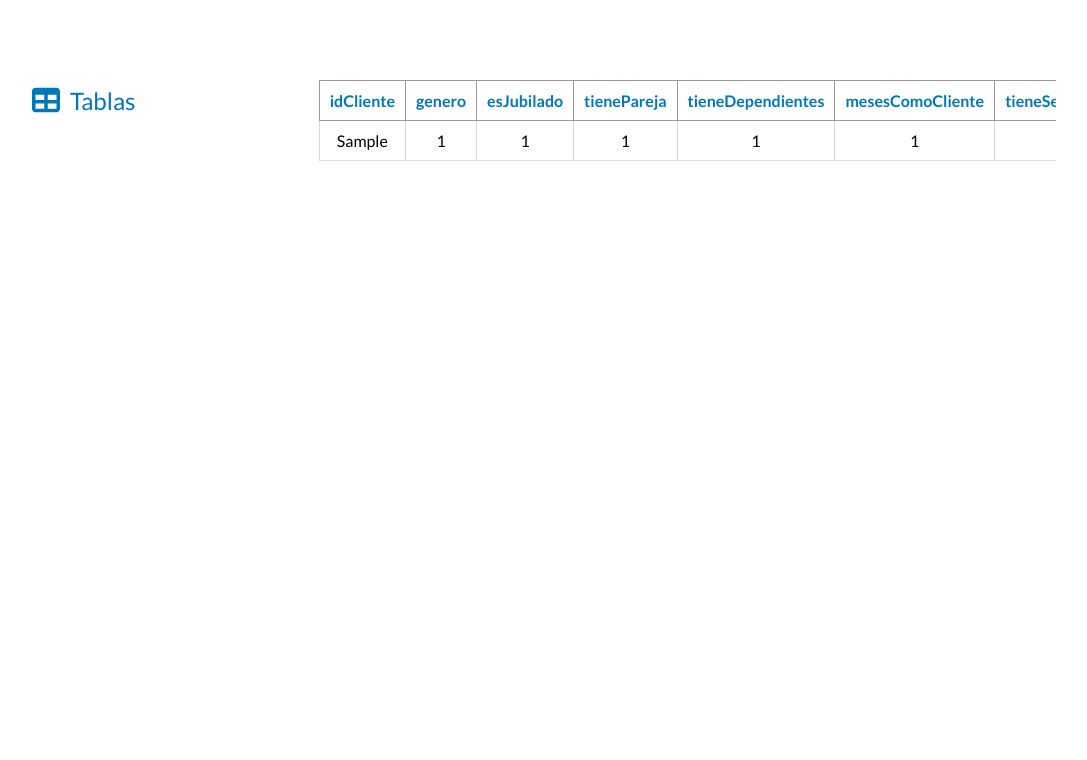
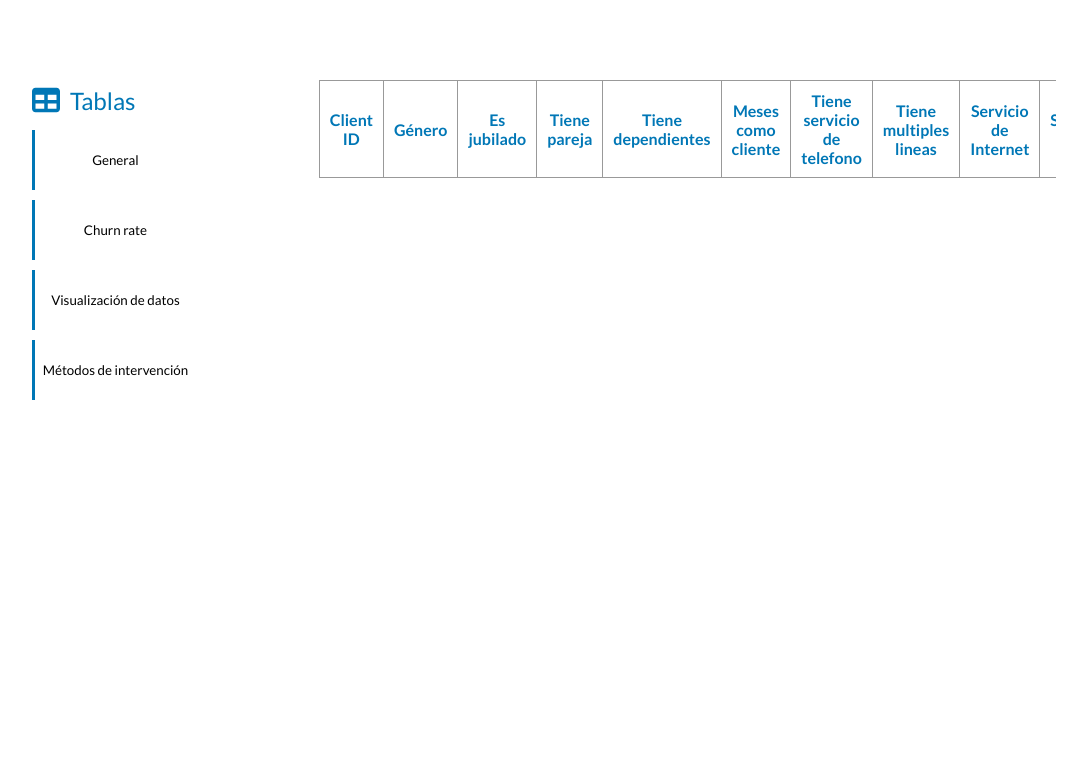
Before and after one commit to OscarEDiaz/NaatikFinal, a PHP site: page /churn.php in a window 1280 px wide. Shown: the part 120-880 px from the top of the page, without its empty margins (96-1183 px from the left). Run offline with PHP 8.4, Linux system fonts and the light colour scheme; data comes from the database, SQL or seed files in the repository; tables that the repository leaves empty hold one stand-in row (values such as "Sample post"); lists and menus that the app fills with data are empty.

Commit message:
cambios a churn

```diff
--- /dev/null
+++ b/PHP/credentials.php
@@ -0,0 +1,5 @@
+<?php
+    $DBName = "2005B_07";
+    $DBUser = "root";
+    $DBPass = 'cacadevaca';
+?>
--- /dev/null
+++ b/PHP/viewContent.php
@@ -0,0 +1,140 @@
+<?php
+
+function generalContent($connection){
+    $headersList = array(
+        "Client ID",
+        "Género",
+        "Es jubilado",
+        "Tiene pareja",
+        "Tiene dependientes",
+        "Meses como cliente",
+        "Tiene servicio de telefono",
+        "Tiene multiples lineas",
+        "Servicio de Internet",
+        "Seguridad en linea",
+        "Backup en linea",
+        "Proteccion dispositivo",
+        "Soporte técnico",
+        "Streaming de TV",
+        "Streaming de Peliculas",
+        "Contrato",
+        "Factura electronica",
+        "Metodo pago",
+        "Cargo mensual ($)",
+        "Cargos totales ($)",
+        "Probabilidad de abandono ($)"
+    );
+
+    echo "<table class='churn'>";
+
+    echo "<tr>";
+    foreach($headersList as $header){
+        echo "<th class='churn-header'> $header </th>";
+    }
+    echo "</tr>";
+
+    $query =
+    "select idCliente, genero, esJubilado, tienePareja, tieneDependientes, mesesComoCliente, tieneServTelefono, tieneMulLineas, internet, seguridadEnLinea, backupEnLinea, proteccionDispositivo, soporteTecnico, streamingTV, streamingPeliculas, contrato, facturaElectronica, pago, cargoMensual, cargosTotales, abandono from naatik_clientes natural join naatik_tipoContrato natural join naatik_tipoInternet natural join naatik_tipoPago;";
+    $resultados = $connection -> prepare($query);
+    $resultados -> execute();
+    $resultados = ($resultados -> fetchAll(PDO::FETCH_ASSOC));
+    foreach ($resultados as $resultado) {
+        echo "<tr>";
+        foreach ($resultado as $key => $value){
+            switch($key){
+                case "genero":
+                    $s = (($value) ? "Hombre" : "Mujer");
+                    echo "<td class='churn-data'>".$s."</td>";
+                    break;
+
+                case "esJubilado":
+                case "tienePareja":
+                case "tieneDependientes":
+                case "tieneServTelefono":
+                case "facturaElectronica":
+                    $s = (($value) ? "Sí" : "No");
+                    echo "<td class='churn-data'>".$s."</td>";
+                    break;
+                case "tieneMulLineas":
+                    if($value == 0)
+                        $s = "No";
+                    elseif($value == 1)
+                        $s = "Sí";
+                    else
+                        $s = "Sin servicio de teléfono";
+                    echo "<td class='churn-data'>".$s."</td>";
+                    break;
+                case "seguridadEnLinea":
+                case "backupEnLinea":
+                case "proteccionDispositivo":
+                case "soporteTecnico":
+                case "streamingTV":
+                case "streamingPeliculas":
+                    if($value == 0)
+                        $s = "No";
+                    elseif($value == 1)
+                        $s = "Sí";
+                    else
+                        $s = "Sin servicio de internet";
+                        echo "<td class='churn-data'> $s</td>";
+                        break;
+                default:
+                    echo "<td class='churn-data'> $value </td>";
+                }
+            }
+        echo "</tr>";
+    }
+
+    echo "</table>";
+}
+
+function churnContent($connection){
+    ?>
+    <form action="churn.php?selectedTable=Churn+rate" method="POST">
+        <label for="sortby">Ordenar por</label>
+        <select id='sortby' onchange='this.form.submit()' name='sorting'>
+            <option value="1">Client ID - Menor a mayor</option>
+            <option value="2">Client ID - Mayor a menor</option>
+            <option value="3">Churn rate - Menor a mayor</option>
+            <option value="4">Churn rate - Mayor a menor</option>
+        </select>
+        <noscript><input type="submit" value="Submit"></noscript>
+    </form>
+
+    <table class='churn'>
+        <tr>
+            <th class='churn-header'> Client ID </th>
+            <th class='churn-header'> % de Abandono </th>
+        </tr>
+
+    <?php
+    $sortingSelected = (isset($_POST['sorting'])) ? $_POST['sorting'] : 1;
+    switch($sortingSelected){
+        case 1:
+            $sqlSort = "order by idCliente";
+            break;
+        case 2:
+            $sqlSort = "order by idCliente desc";
+            break;
+        case 3:
+            $sqlSort = "order by abandono";
+            break;
+        case 4:
+            $sqlSort = "order by abandono desc";
+            break;
+    }
+    $query = "select idCliente, abandono from naatik_clientes $sqlSort";
+    $resultados = $connection -> prepare($query);
+    $resultados -> execute();
+    $resultados = $resultados -> fetchAll(PDO::FETCH_ASSOC);
+
+    foreach($resultados as $resultado){
+        echo "<tr>";
+        foreach($resultado as $key => $value){
+            echo "<td class='churn-data'> $value </td>";
+        }
+        echo "</tr>";
+    }
+    echo "</table>";
+}
+?>
--- a/churn.php
+++ b/churn.php
@@ -1,39 +1,19 @@
 <?php
-    $DBName = "Naatik";
-    $DBUser = "Oscar";
-    $DBPass = 'oscar123';
-    $connection = new PDO("mysql:host=localhost;dbname=$DBName", $DBUser, $DBPass,
-
+    require_once "PHP/credentials.php";
+    $GLOBALS['connection'] = new PDO("mysql:host=localhost;dbname=$DBName", $DBUser, $DBPass,
     array(
         PDO::ATTR_ERRMODE => PDO::ERRMODE_EXCEPTION,
         PDO::ATTR_EMULATE_PREPARES => false)
     );
 
-    $sql_tables = $connection -> prepare("SHOW TABLES FROM Naatik");
-    $sql_tables -> execute();
-    $tablesNames = $sql_tables -> fetchAll(PDO::FETCH_ASSOC);
-
     $tables_array = array();
 
-    foreach ($tablesNames as $index => $array) {
-        foreach ($array as $column_name => $table){
-            array_push($tables_array, $table);
-        }
-    }
-
-    $default = 'naatik_clientes';
-
-    foreach ($tables_array as $table) {
-        if(isset($_POST[$table])){
-            $default = $table;
-        }
-    }
-
-
-    $sql_headers = $connection -> prepare("SELECT COLUMN_NAME FROM INFORMATION_SCHEMA.COLUMNS WHERE TABLE_SCHEMA = 'Naatik' AND TABLE_NAME = ?");
-    $sql_headers -> execute(array($default));
-
-    $headers = $sql_headers -> fetchAll(PDO::FETCH_ASSOC);
+    $optNames = array(
+        "General",
+        "Churn rate",
+        "Visualización de datos",
+        "Métodos de intervención"
+    );
 ?>
 
 <!DOCTYPE html>
@@ -46,7 +26,7 @@
     <link rel="preconnect" href="https://fonts.googleapis.com">
     <link rel="preconnect" href="https://fonts.gstatic.com" crossorigin>
     <link href="https://fonts.googleapis.com/css2?family=Lato:wght@300;400;700;900&display=swap" rel="stylesheet">
-    <title>ChURN RATE</title>
+    <title>CHURN RATE</title>
 </head>
 <body>
     <nav class="menu-nav">
@@ -65,40 +45,30 @@
                     <svg class="table-icon" xmlns="http://www.w3.org/2000/svg" viewBox="0 0 512 512" fill="currentColor"><!--! Font Awesome Pro 6.1.1 by @fontawesome - https://fontawesome.com License - https://fontawesome.com/license (Commercial License) Copyright 2022 Fonticons, Inc. --><path d="M448 32C483.3 32 512 60.65 512 96V416C512 451.3 483.3 480 448 480H64C28.65 480 0 451.3 0 416V96C0 60.65 28.65 32 64 32H448zM224 256V160H64V256H224zM64 320V416H224V320H64zM288 416H448V320H288V416zM448 256V160H288V256H448z"/></svg>
                     <h2 class="tables-h2">Tablas</h2>
                 </div>
-                <form class="tables-names" method="POST" action="churn.php">
+                <form class="tables-names" method="GET" action="churn.php">
                     <?php
-                        foreach ($tables_array as $table){
-                            echo "<div class='table-opt'><p class='table-name'>".$table."</p><input type='submit' class='input-opt' value='' name='".$table."'></div>";
+                        foreach ($optNames as $option){
+                            echo "<div class='table-opt'><p class='table-name'> </p><input type='submit' class='input-opt' value='$option' name ='selectedTable'></div>";
                         }
                     ?>
                 </form>
             </div>
             <div class="database-table-container">
+                <?php
+                    $currentTable = (isset($_GET['selectedTable'])) ? $_GET['selectedTable'] : "General";
+                ?>
                 <div class="churn-container">
-                    <table class="churn">
-                        <tr>
-                            <?php
-                                $columnNames = array();
-                                foreach ($headers as $index => $array) {
-                                    foreach ($array as $column_name => $header){
-                                        echo "<th class='churn-header'>".$header."</th>";
-                                        array_push($columnNames, $header);
-                                    }
-                                }
-                            ?>
-                        </tr>
-                        <?php
-
-                            $query =  "SELECT * FROM $default";
-                            foreach ($connection -> query($query) as $row) {
-                                echo "<tr>";
-                                    foreach ($columnNames as $name) {
-                                        echo "<td class='churn-data'>".$row[$name]."</td>";
-                                    }
-                                echo "</tr>";
-                            }
-                        ?>
-                    </table>
+                    <?php
+                        require_once "PHP/viewContent.php";
+                        switch($currentTable){
+                            case "General":
+                                generalContent($connection);
+                                break;
+                            case "Churn rate":
+                                churnContent($connection);
+                                break;
+                        }
+                    ?>
                 </div>
             </div>
         </div>
--- a/index.php
+++ b/index.php
@@ -1,7 +1,5 @@
 <?php
-    $DBName = "Naatik";
-    $DBUser = "Oscar";
-    $DBPass = 'oscar123';
+    require_once "PHP/credentials.php";
     $connection = new PDO("mysql:host=localhost;dbname=$DBName", $DBUser, $DBPass,
 
     array(
```
Also changed, not shown: PHP/DB.php (deleted, +0 -31 lines), PHP/check.php (deleted, +0 -8 lines).
